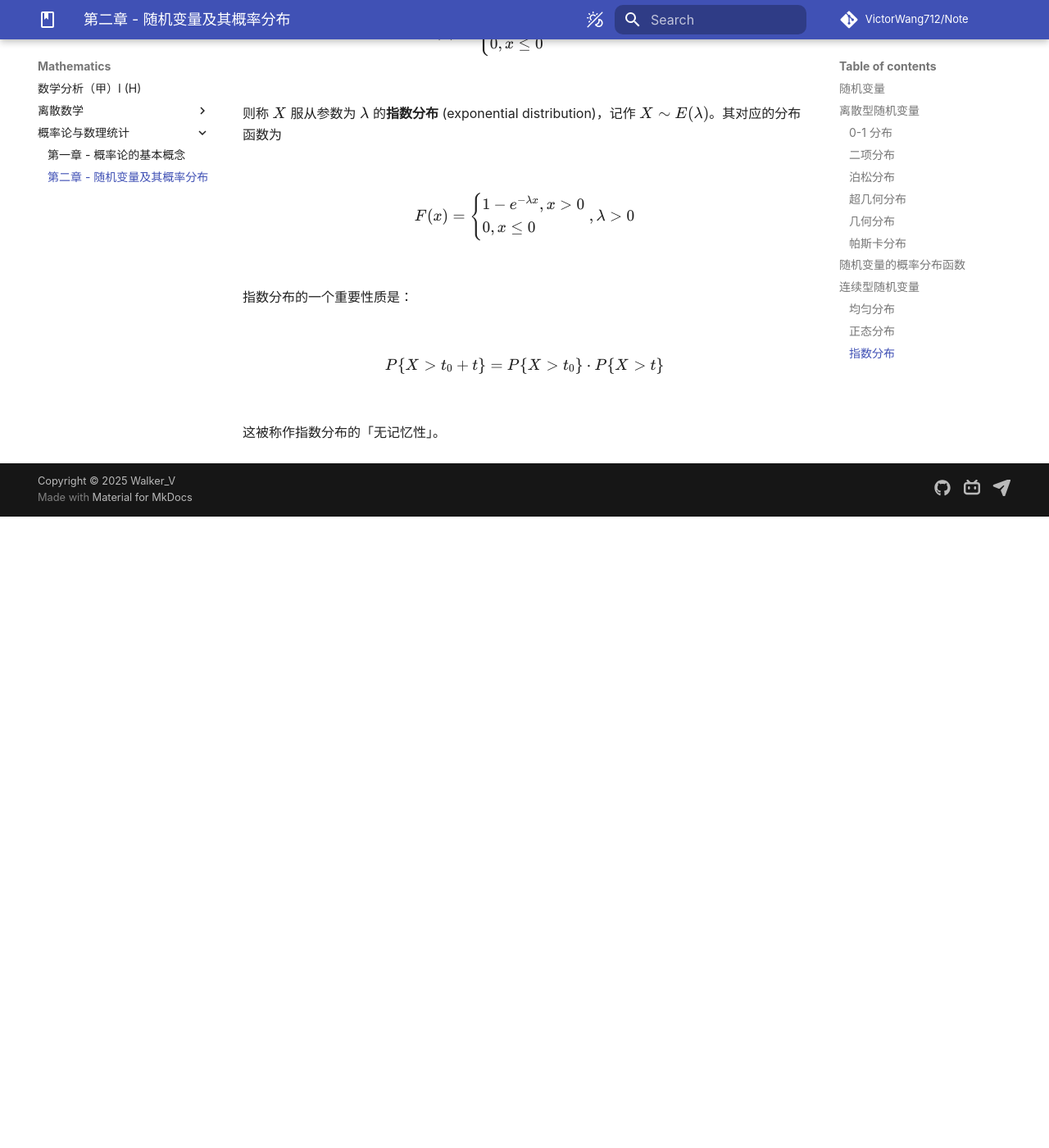
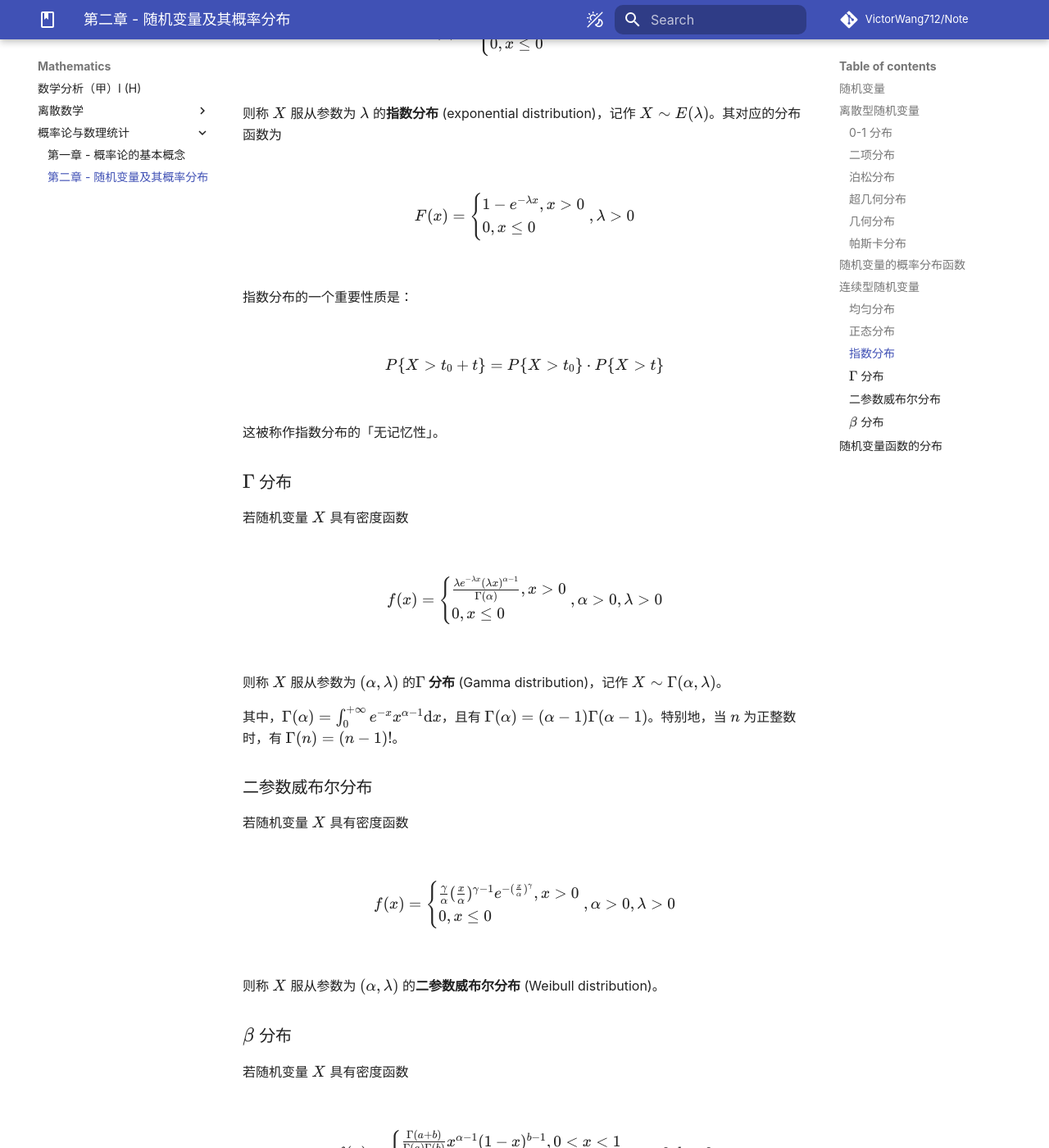
Before and after one commit to VictorWang712/Note, an MkDocs documentation site: the page built from docs/mathematics/probability_and_statistics/chapter_2.md, in a window 1280 px wide and 1400 px high, scrolled down 6843 px. Shown: the whole window at 82% size. Built offline with MkDocs 1.6.1 and Material for MkDocs 9.7.7, drawn with Linux system fonts in a browser that asks for light colours; some web fonts are replaced; comment, search, counter and statistics services are not loaded; before the commit the page ends 7473 px from its top, so only the background shows below that; some of the changed text lies outside the part shown.

Commit message:
docs: Edit Probability and Statistics' Chapter 2

```diff
--- a/docs/mathematics/probability_and_statistics/chapter_2.md
+++ b/docs/mathematics/probability_and_statistics/chapter_2.md
@@ -215,3 +215,47 @@
 $$P\{ X > t_{0} + t \} = P\{ X > t_{0} \} \cdot P\{ X > t \}$$
 
 这被称作指数分布的「无记忆性」。
+
+### $\Gamma$ 分布
+
+若随机变量 $X$ 具有密度函数
+
+$$f(x) = \begin{cases}
+\frac{\lambda e^{-\lambda x} (\lambda x)^{\alpha - 1}}{\Gamma(\alpha)}, x > 0 \\
+0, x \leq 0
+\end{cases}, \alpha > 0, \lambda > 0$$
+
+则称 $X$ 服从参数为 $(\alpha, \lambda)$ 的**$\Gamma$ 分布** (Gamma distribution)，记作 $X \sim \Gamma (\alpha, \lambda)$。
+
+其中，$\Gamma (\alpha) = \int_{0}^{+\infty} e^{-x} x^{\alpha - 1} \mathrm{d} x$，且有 $\Gamma(\alpha) = (\alpha - 1) \Gamma (\alpha - 1)$。特别地，当 $n$ 为正整数时，有 $\Gamma (n) = (n - 1)!$。
+
+### 二参数威布尔分布
+
+若随机变量 $X$ 具有密度函数
+
+$$f(x) = \begin{cases}
+\frac{\gamma}{\alpha} (\frac{x}{\alpha})^{\gamma - 1} e^{-(\frac{x}{\alpha})^{\gamma}}, x > 0 \\
+0, x \leq 0
+\end{cases}, \alpha > 0, \lambda > 0$$
+
+则称 $X$ 服从参数为 $(\alpha, \lambda)$ 的**二参数威布尔分布** (Weibull distribution)。
+
+### $\beta$ 分布
+
+若随机变量 $X$ 具有密度函数
+
+$$f(x) = \begin{cases}
+\frac{\Gamma (a + b)}{\Gamma (a) \Gamma (b)} x^{\alpha - 1} (1 - x)^{b - 1}, 0 < x < 1 \\
+0, \text{else}
+\end{cases}, a > 0, b > 0$$
+
+则称 $X$ 服从参数为 $(a, b)$ 的**$\beta$ 分布** (Bamma distribution)，记作 $X \sim \beta (\alpha, \lambda)$。
+
+## 随机变量函数的分布
+
+设 $X$ 为一连续型随机变量，其密度函数为 $f_{X} (x)$，随机变量 $Y = g(X)$。若函数 $y = g(x)$ 为一处处可导的严格单调函数，记 $y = g(x)$ 的反函数为 $x = h(y)$，则 $Y$ 的密度函数为
+
+$$f_{Y} (y) = \begin{cases}
+f_{X} (h(y)) \cdot |h'(y)|, y \in D \\
+0, y \notin D
+\end{cases}$$
```
